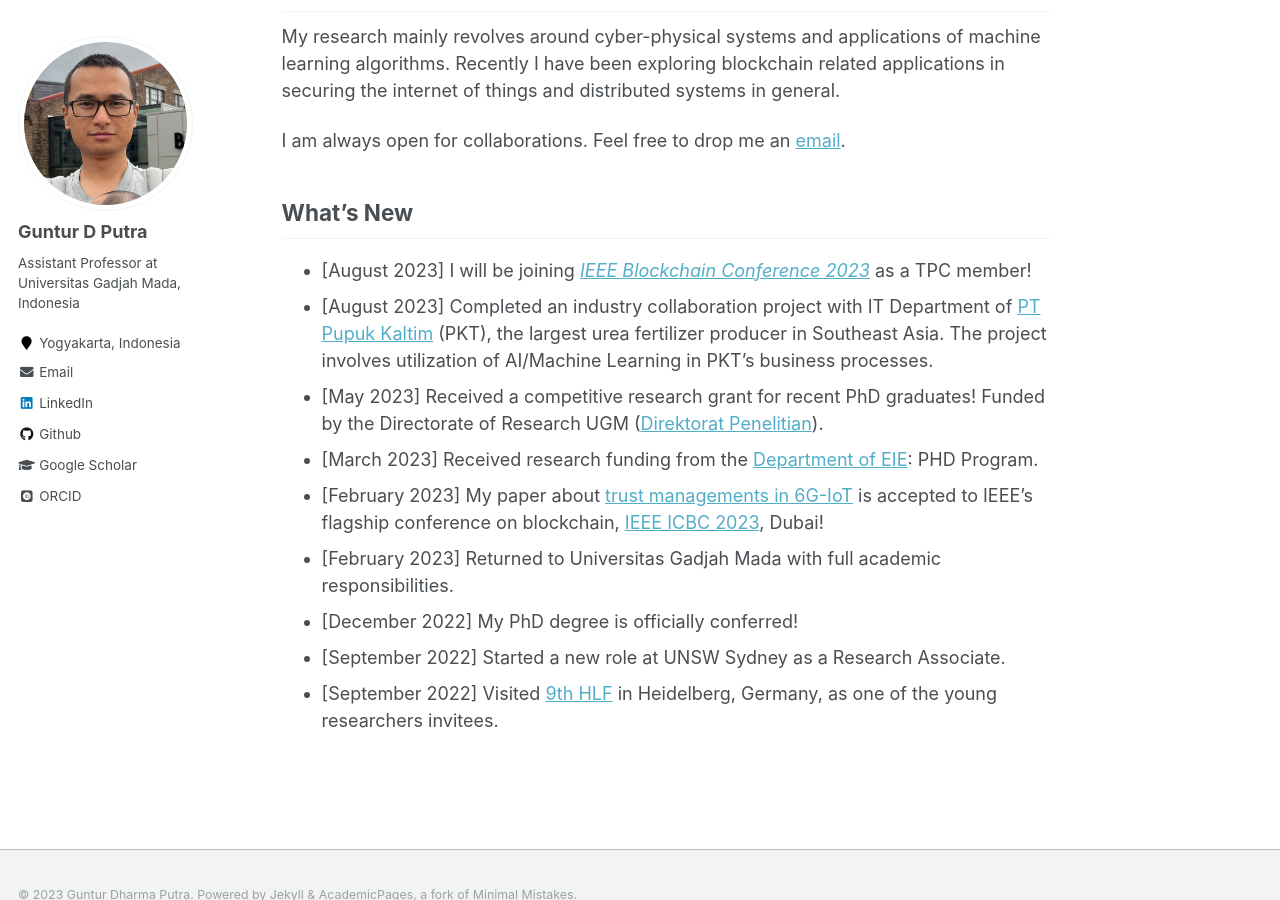
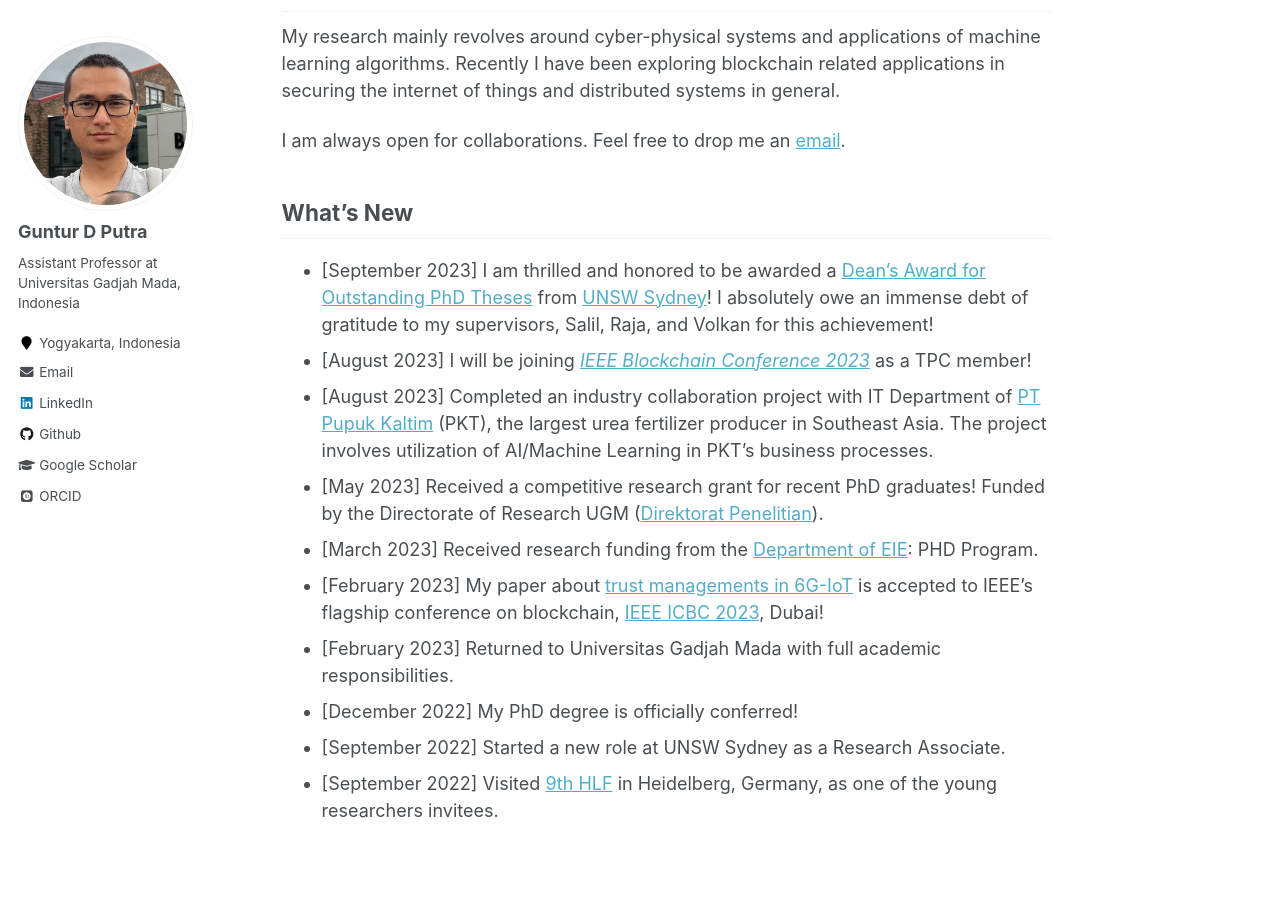
Before and after one commit to gdputra/gdputra.github.io, a Jekyll site: the page built from _pages/about.md, in a window 1280 px wide and 900 px high, scrolled down 418 px. Built offline with Jekyll 4.4.1, drawn with Linux system fonts in a browser that asks for light colours; some web fonts are replaced.

Commit message:
Update about.md
The update includes new achievement from UNSW GRS.

```diff
--- a/_pages/about.md
+++ b/_pages/about.md
@@ -20,6 +20,7 @@ I am always open for collaborations. Feel free to drop me an [email](mailto:gdpu
 
 What's New
 ----------
+- [September 2023] I am thrilled and honored to be awarded a [Dean’s Award for Outstanding PhD Theses](https://www.inside.unsw.edu.au/academic-excellence/deans-award-outstanding-phd-theses-recipients-announced) from [UNSW Sydney](https://www.unsw.edu.au/)! I absolutely owe an immense debt of gratitude to my supervisors, Salil, Raja, and Volkan for this achievement!
 - [August 2023] I will be joining *[IEEE Blockchain Conference 2023](https://ieee-cybermatics.org/2023/blockchain/)* as a TPC member!
 - [August 2023] Completed an industry collaboration project with IT Department of [PT Pupuk Kaltim](https://www.pupukkaltim.com/) (PKT), the largest urea fertilizer producer in Southeast Asia. The project involves utilization of AI/Machine Learning in PKT's business processes.
 - [May 2023] Received a competitive research grant for recent PhD graduates! Funded by the Directorate of Research UGM ([Direktorat Penelitian](https://penelitian.ugm.ac.id/)).
```
